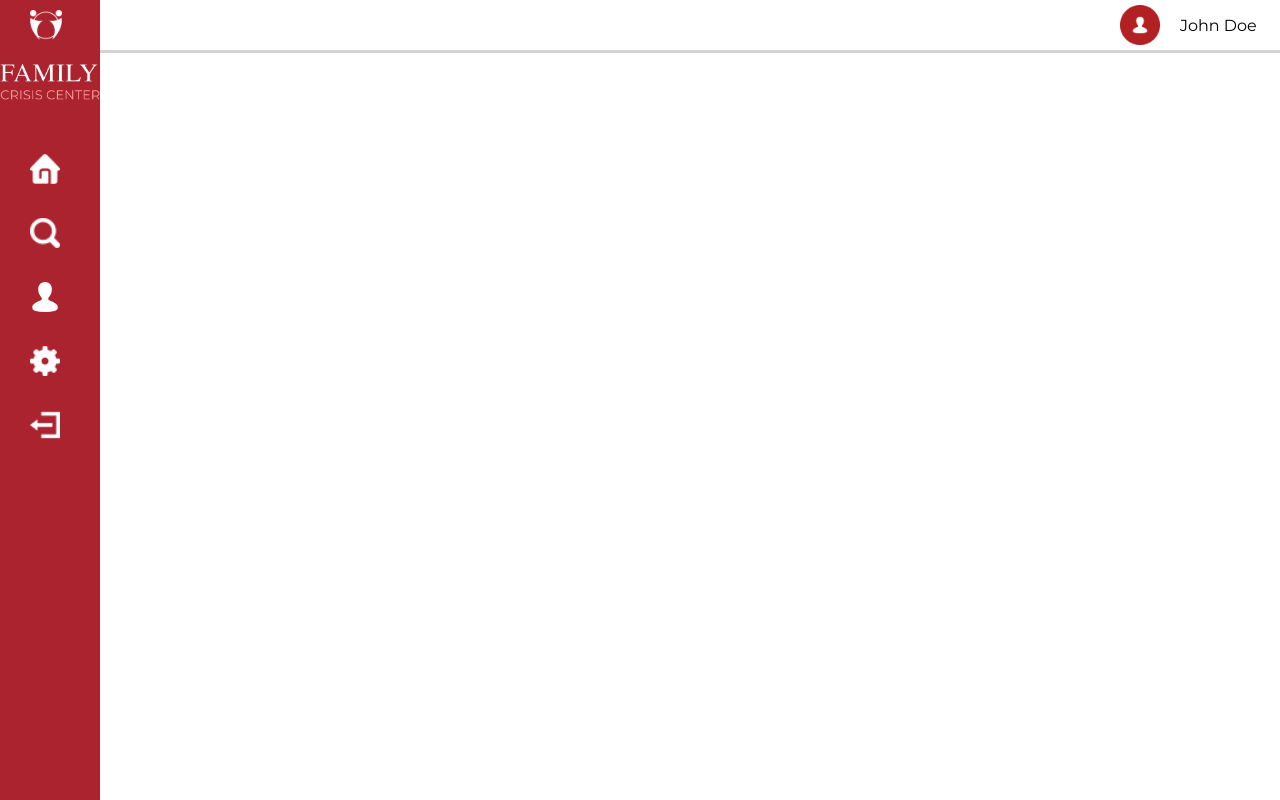
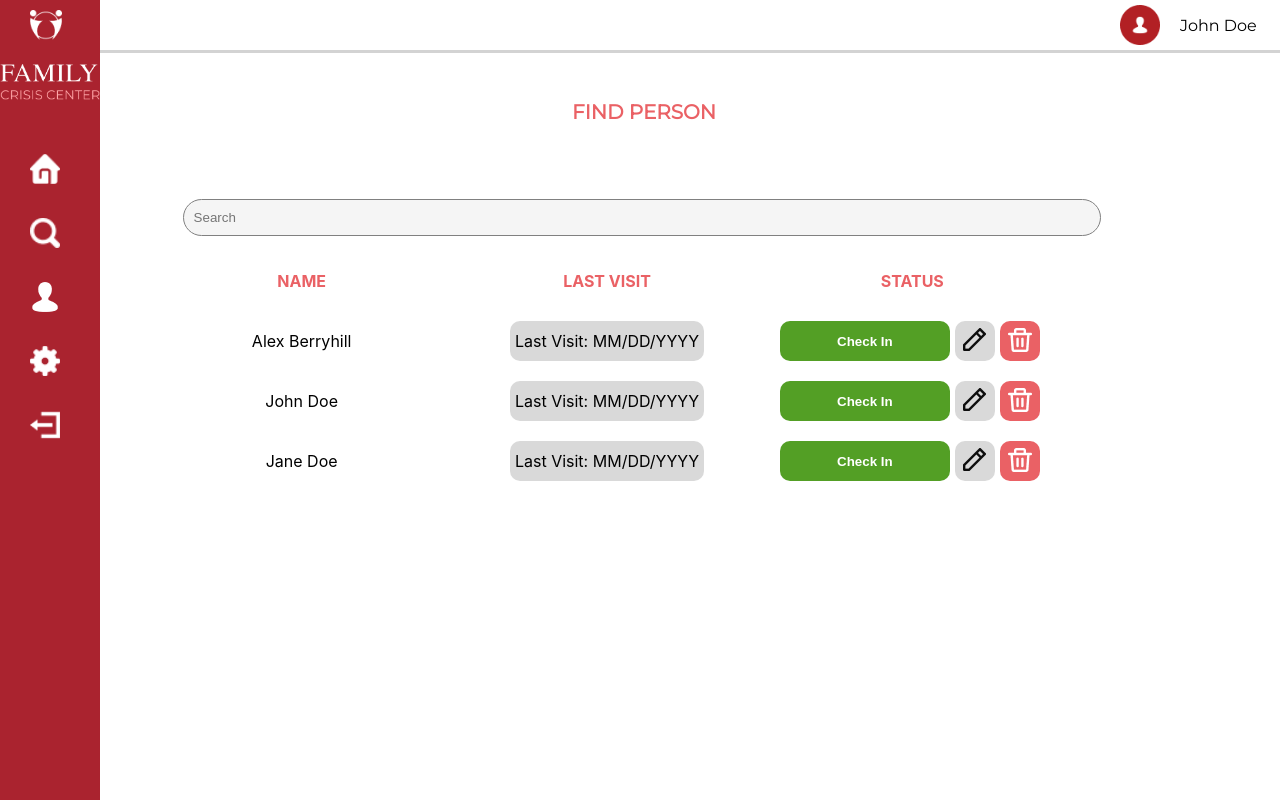
Before and after one commit to ACM-Service-Project/ACM-Service-Project-Frontend, a React (Create React App) app in the folder acm-service-project/: page /search in a window 1280 px wide. Built offline with nearby package versions, Linux system fonts and the light colour scheme.

Commit message:
Added Search screen

```diff
--- a/acm-service-project/src/App.css
+++ b/acm-service-project/src/App.css
@@ -2,7 +2,12 @@
   display: grid;
   grid-template-columns: 100px 1fr;
   grid-template-rows: 50px 1fr;
-  gap: 0px;
+}
+
+.main_container{
+  grid-row: 2 / 3;
+  grid-column: 2 / 3;
+  height: 100%;
 }
 
 .App {
--- /dev/null
+++ b/acm-service-project/src/components/SearchItem.js
@@ -0,0 +1,29 @@
+import React from "react";
+import editImg from '../assets/edit.png';
+import deleteImg from '../assets/delete.png';
+// import SearchItem from '../components/SearchItem';
+
+function SearchItem({name, visit}){
+    return(
+        <div className="grid-item">
+            <p className="grid-name">{name}</p>
+            <div className="grid-visit">
+                <p className="visit-container">
+                    Last Visit: {visit}
+                </p>
+            </div>
+            <div className="grid-status">
+                <button className="check-in-btn">Check In</button>
+                <button className="edit-btn">
+                    <img src={editImg} alt='edit'></img>
+                </button>
+                <button className="delete-btn">
+                    <img src={deleteImg} alt='delete'></img>
+                </button>
+            </div>
+
+        </div>
+    )
+}
+
+export default SearchItem;
--- a/acm-service-project/src/pages/Dashboard.js
+++ b/acm-service-project/src/pages/Dashboard.js
@@ -6,7 +6,7 @@ import check_in from '../assets/check_in.png'
 function Dashboard(){
     const name = "John";
     return(
-        <div className='mainContainer'>
+        <div className='main_container'>
             <p className='welcome'>Welcome {name}</p>
             <div className='container'>
                 <div>
--- a/acm-service-project/src/pages/Login.js
+++ b/acm-service-project/src/pages/Login.js
@@ -5,7 +5,7 @@ import LoginLogo from '../assets/loginLogo.png';
 
 function Login(){
     return (
-        <div className='main_container'>
+        <div className='login_container'>
             <div id='left_photo_container'></div>
             <div id='right_container'>
                 <div id='content_container'>
--- a/acm-service-project/src/pages/Search.js
+++ b/acm-service-project/src/pages/Search.js
@@ -1,9 +1,31 @@
 import React from 'react';
+import SearchItem from '../components/SearchItem';
+import '../styles/Search.css';
 
 function Search(){
     return(
-        <div>
-
+        <div className='main_container'>
+            <h1 className='page_title'>FIND PERSON</h1>
+            <input className='search_bar' name='search_bar' type='text' placeholder='Search'></input>
+            <div className='results'>
+                <div className='grid-item'>
+                    <p className='grid-name grid-header'>NAME</p>
+                    <p className='grid-visit grid-header'>LAST VISIT</p>
+                    <p className='grid-status grid-header'>STATUS</p>
+                </div>
+                <SearchItem
+                    name='Alex Berryhill'
+                    visit='MM/DD/YYYY'
+                />
+                <SearchItem
+                    name='John Doe'
+                    visit='MM/DD/YYYY'
+                />
+                <SearchItem
+                    name='Jane Doe'
+                    visit='MM/DD/YYYY'
+                />
+            </div>
         </div>
     );
 }
--- a/acm-service-project/src/styles/Dashboard.css
+++ b/acm-service-project/src/styles/Dashboard.css
@@ -1,10 +1,10 @@
-.mainContainer{
+/* .mainContainer{
     grid-column: 2;
     display: flex;
     justify-content: center;
     font-family: 'Montserrat';
     margin: auto;
-}
+} */
 
 .add_person{
     max-width: 100%;
--- /dev/null
+++ b/acm-service-project/src/styles/Search.css
@@ -0,0 +1,111 @@
+.page_title{
+    width: max-content;
+    margin: 50px 40%;
+    color: #EA6165;
+    font-size: 20px;
+    font-family: 'Montserrat';
+}
+
+.search_bar{
+    width: 70vw;
+    margin: 25px 7%;
+    padding: 10px;
+    border-radius: 20px;
+    border: 1px solid grey;
+    background-color: #F5F5F5;
+}
+
+.grid-item{
+    display: grid;
+    grid-template-columns: 1fr 1fr 1fr;
+    grid-template-rows: 40px;
+    gap: 20px;
+    height: 40px;
+    width: 70vw;
+    margin: auto 5% 20px;
+    text-align: center;
+}
+
+.grid-header{
+    color:#EA6165;
+    font-weight: 700;
+}
+
+.grid-name{
+    grid-column: 1;
+    height: 100%;
+    margin: 0%;
+    display: flex;
+    justify-content: center;
+    align-items: center;
+}
+
+.grid-visit{
+    grid-column: 2;
+    display: flex;
+    justify-content: center;
+    align-items: center;
+}
+
+.visit-container{
+    margin: 0%;
+    padding-left: 5px;
+    padding-right: 5px;
+    height: 40px;
+    background-color: #D9D9D9;
+    border-radius: 10px;
+    display: flex;
+    justify-content: center;
+    align-items: center;
+}
+
+.grid-status{
+    grid-column: 3;
+    display: flex;
+    justify-content: center;
+    align-items: center;
+}
+
+.check-in-btn{
+    height: 40px;
+    padding-left: 20%;
+    padding-right: 20%;
+    background-color: #539F25;
+    border-radius: 10px;
+    border: none;
+    color: white;
+    font-weight: 700;
+}
+
+.check-in-btn:hover{
+    cursor: pointer;
+    opacity: 50%;
+}
+
+.edit-btn{
+    height: 40px;
+    width: 40px;
+    margin-left: 5px;
+    background-color: #D9D9D9;
+    border-radius: 10px;
+    border: none;
+}
+
+.edit-btn:hover{
+    cursor: pointer;
+    opacity: 50%;
+}
+
+.delete-btn{
+    height: 40px;
+    width: 40px;
+    margin: 5px;
+    background-color: #EA6165;
+    border-radius: 10px;
+    border: none;
+}
+
+.delete-btn:hover{
+    cursor: pointer;
+    opacity: 50%;
+}
--- a/acm-service-project/src/styles/login.css
+++ b/acm-service-project/src/styles/login.css
@@ -1,7 +1,6 @@
-.main_container{
+.login_container{
     grid-row: 1 / 3;
     grid-column: 1 / 3;
-
     display: flex;
 }
 
```
Also changed, not shown: acm-service-project/src/assets/delete.png (added), acm-service-project/src/assets/edit.png (added).
